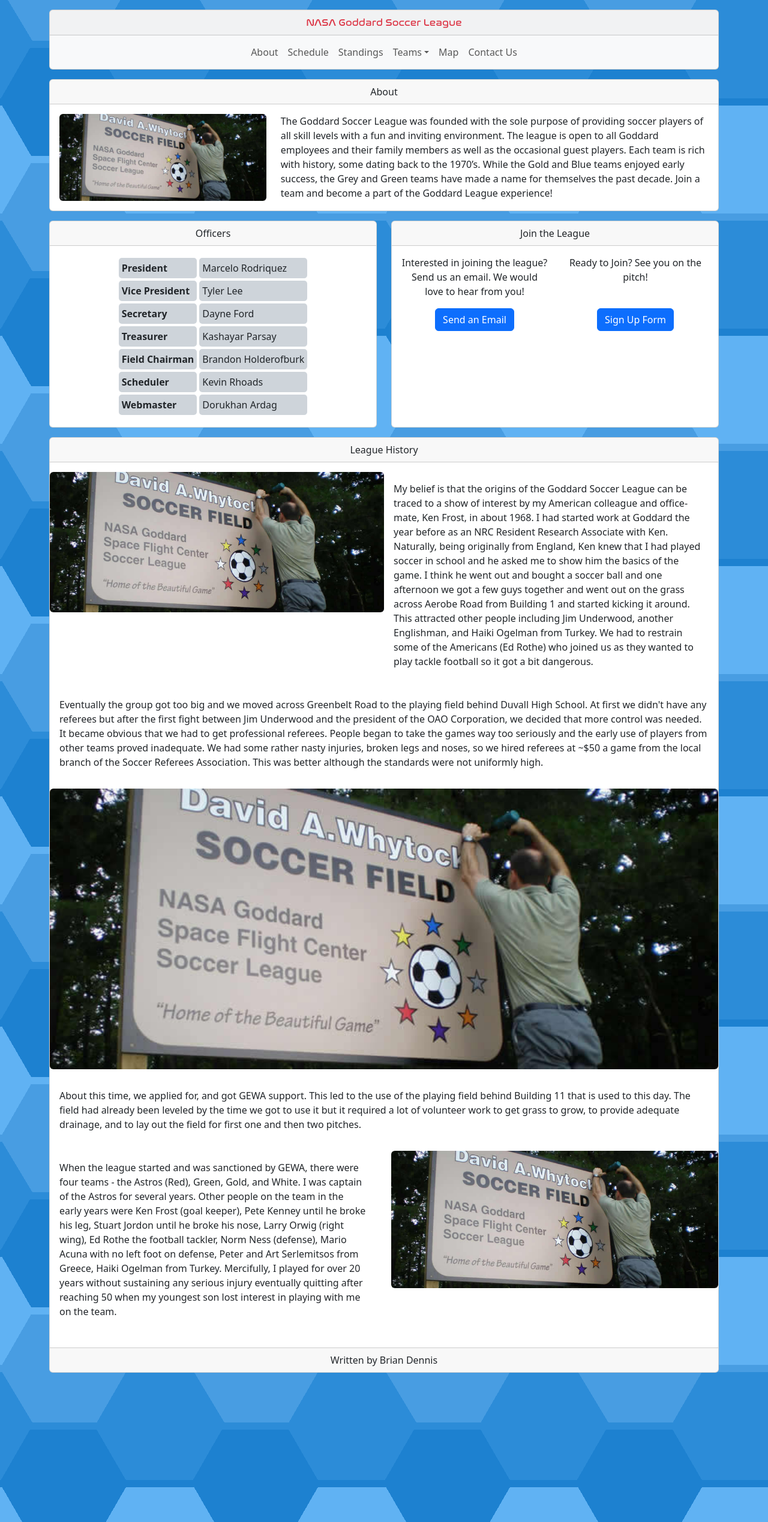
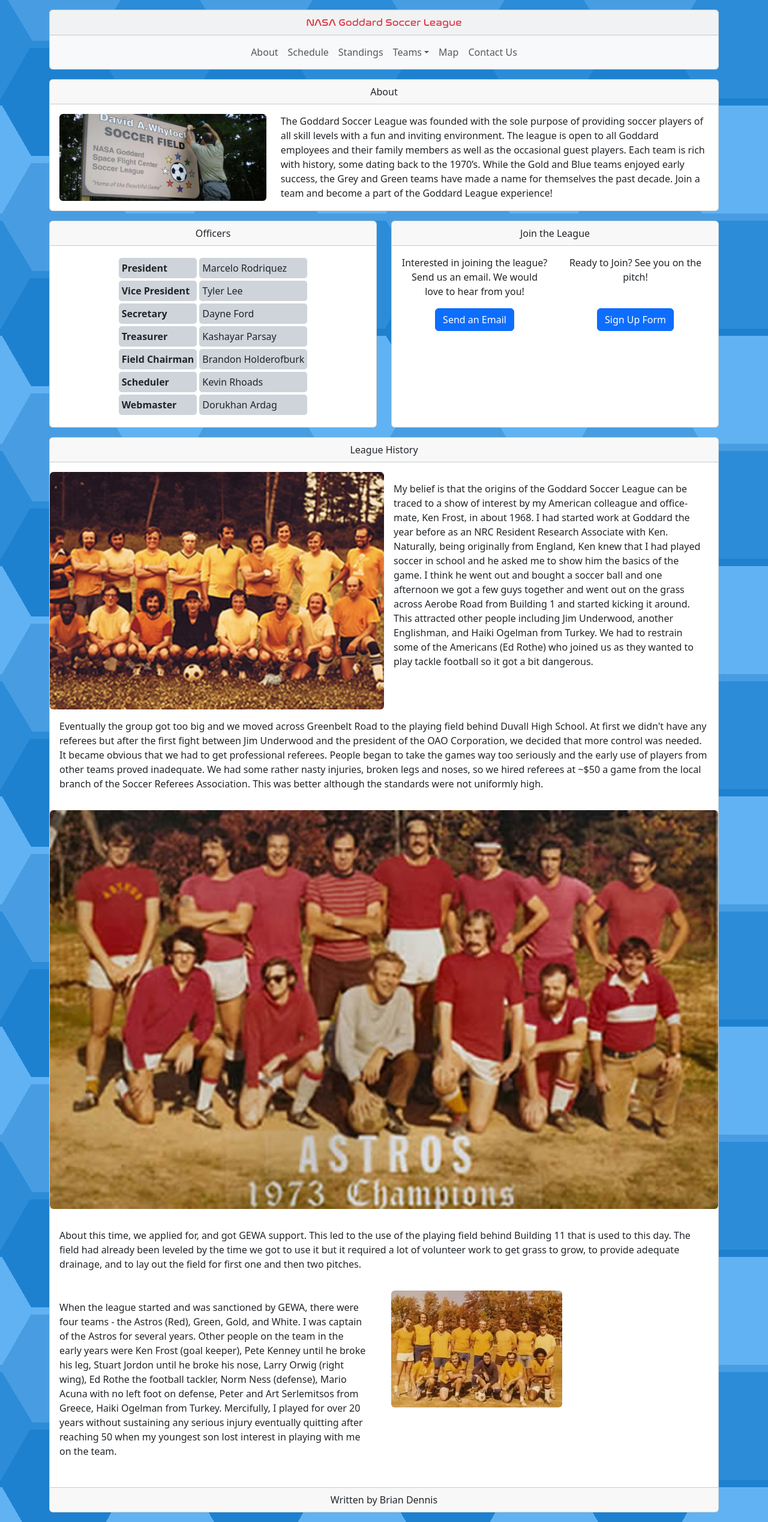
Before and after one commit to goddard-soccer/goddard-soccer.github.io, a Jekyll site: the page built from _pages/about.md, in a window 1280 px wide. Shown: the whole page at 60% size. Built offline with Jekyll 4.4.1, drawn with Linux system fonts in a browser that asks for light colours.

Commit message:
Update images

```diff
--- a/_pages/about.md
+++ b/_pages/about.md
@@ -69,7 +69,7 @@
 
 <div class="row mt-3 g-0">
 <div class="col-md-6">
-<img src="/images/sign.jpg" class="img-fluid w-100 rounded" />
+<img src="/images/history-1.jpg" class="img-fluid w-100 rounded" />
 </div>
 <div class="col-md-6">
 <div class="card-body" markdown=1>
@@ -86,7 +86,7 @@
 
 <div class="row mt-3">
 <div class="text-center">
-<img src="/images/sign.jpg" class="img-fluid w-100 rounded" />
+<img src="/images/history-2.jpg" class="img-fluid w-100 rounded" />
 </div>
 </div>
 
@@ -103,7 +103,7 @@
 </div>
 </div>
 <div class="col-md-6">
-<img src="/images/sign.jpg" class="img-fluid rounded" />
+<img src="/images/history-3.jpg" class="img-fluid rounded" />
 </div>
 </div>
 
```
Also changed, not shown: images/history-1.jpg (added), images/history-2.jpg (added), images/history-3.jpg (added), 1 other file.
